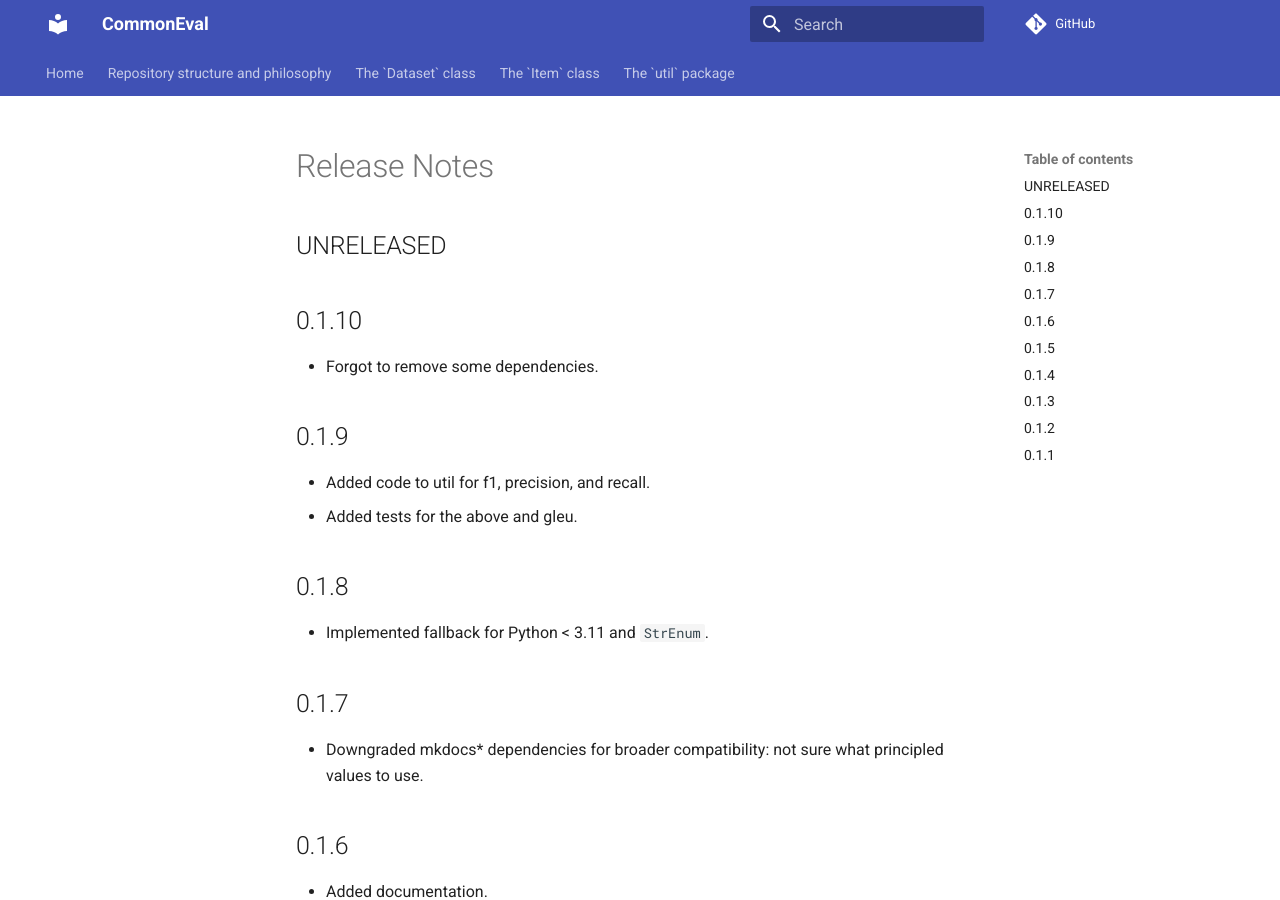
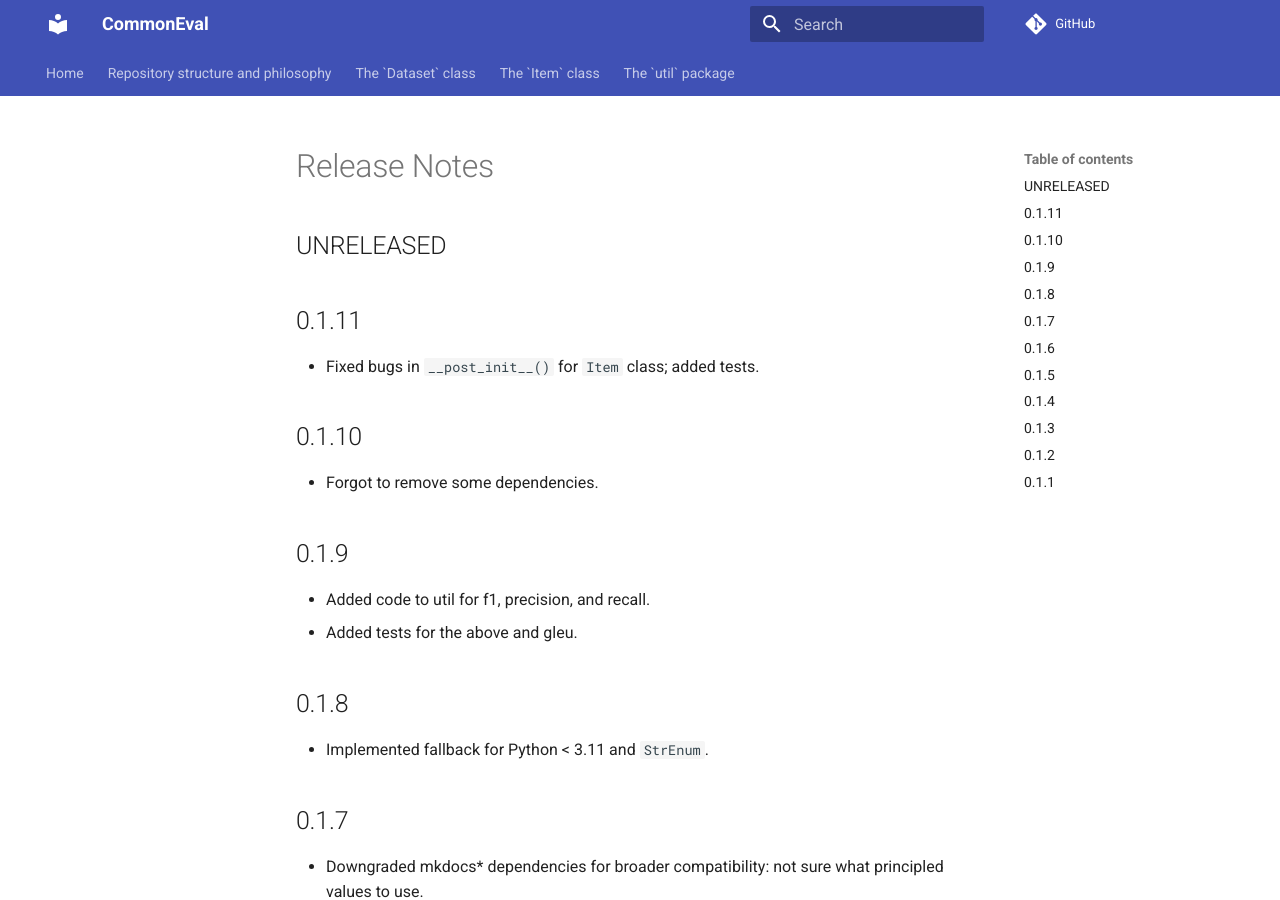
Before and after one commit to Clear-Bible/CommonEval, an MkDocs documentation site: the page built from docs/ReleaseNotes.md, in a window 1280 px wide and 900 px high. Built offline with MkDocs 1.6.1 and Material for MkDocs 9.7.7, drawn with Linux system fonts in a browser that asks for light colours; comment, search, counter and statistics services are not loaded.

Commit message:
v 0.1.11

```diff
--- a/docs/ReleaseNotes.md
+++ b/docs/ReleaseNotes.md
@@ -1,6 +1,10 @@
 # Release Notes
 
 ## UNRELEASED
+
+## 0.1.11
+
+- Fixed bugs in `__post_init__()` for `Item` class; added tests.
 
 ## 0.1.10
 
--- a/pyproject.toml
+++ b/pyproject.toml
@@ -1,6 +1,6 @@
 [project]
 name = "commoneval"
-version = "0.1.10"
+version = "0.1.11"
 description = ""
 authors = [
     {name = "Sean Boisen",email = "sean.boisen@biblica.com"}
```
